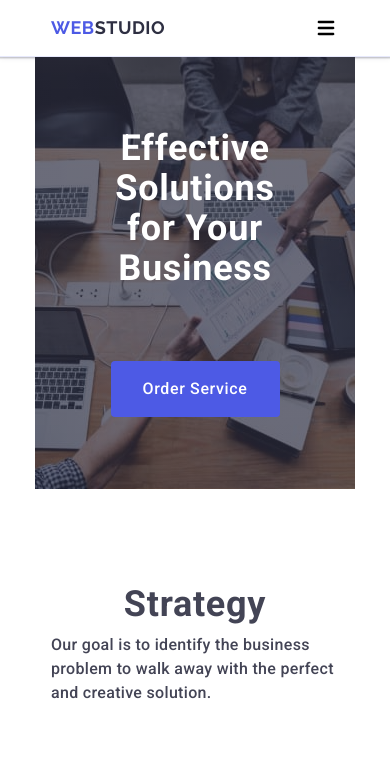
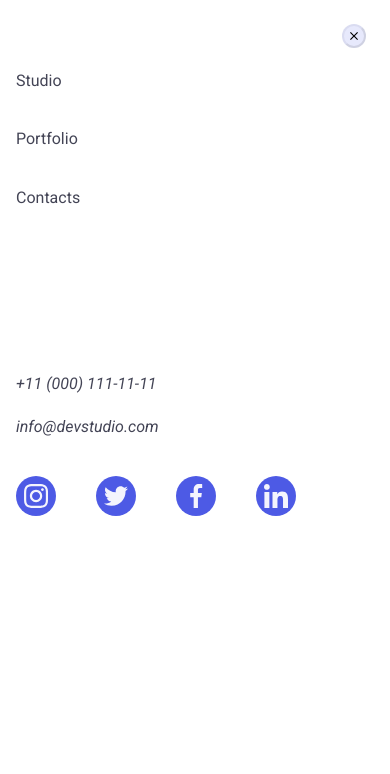
Before and after one commit to Yurii-Voronich/goit-markup-hw-06, a plain HTML site: page index.html in a window 390 px wide. Shown: the top 774 px of the page. Drawn offline with nearby package versions, Linux system fonts and the light colour scheme.

Commit message:
mobile-menu

```diff
--- a/css/styles.css
+++ b/css/styles.css
@@ -129,6 +129,7 @@ body {
   background-color: transparent;
   margin-top: 16px;
   margin-bottom: 16px;
+  line-height: 0;
 }
 /* tablet */
 @media screen and (min-width: 768px) {
@@ -708,6 +709,83 @@ footer .social-list-icons-item-link:focus {
 }
 /* ============================== /FOOTER =================================== */
 /* ============================= MODAL WiNDOW======================= */
+
+.mobile-menu {
+  position: fixed;
+  top: 0;
+  left: 0;
+  width: 100%;
+  height: 100%;
+  z-index: 999;
+  background-color: #ffffff;
+  /* padding-top: 24px;
+  padding-bottom: 40px; */
+  transform: translateX(100%);
+  transition: translateX 250ms cubic-bezier(0.4, 0, 0.2, 1);
+}
+.mobile-menu.is-open {
+  transform: translateX(0%);
+}
+.close-mobile-menu-button {
+  padding: 0;
+  line-height: 0;
+  border-radius: 50%;
+  background-color: #e7e9fc;
+  width: 24px;
+  height: 24px;
+  border-color: #2e2f421a;
+  position: absolute;
+  top: 24px;
+  right: 24px;
+}
+.mobile-menu-container {
+  width: 100%;
+  padding-left: 16px;
+  padding-right: 24px;
+  display: flex;
+  flex-direction: column;
+}
+
+.mobile-nav-list {
+  display: flex;
+  flex-direction: column;
+  gap: 40px;
+  padding-top: 72px;
+  margin-bottom: 168px;
+}
+.mobile-menu-social-list {
+  display: flex;
+  column-gap: 40px;
+  margin-bottom: 40px;
+}
+.mobile-adress-box {
+  margin-bottom: 40px;
+}
+.mobile-menu-social-list-item {
+  width: 40px;
+  height: 40px;
+}
+.mobile-adress-list {
+  display: flex;
+  flex-direction: column;
+  gap: 24px;
+}
+.moblie-menu-social-list-link {
+  display: flex;
+  justify-content: center;
+  align-items: center;
+  width: 100%;
+  height: 100%;
+  background-color: #4d5ae5;
+  border-radius: 50%;
+  transition: background-color 250ms cubic-bezier(0.4, 0, 0.2, 1);
+}
+@media screen and (min-width: 768px) {
+  .mobile-menu {
+    display: none;
+  }
+}
+/* ============================= MODAL WiNDOW======================= */
 .modal-overlay {
   position: fixed;
   background-color: rgba(46, 47, 66, 0.4);
@@ -721,7 +799,7 @@ footer .social-list-icons-item-link:focus {
   opacity: 0;
   pointer-events: none;
 }
-.is-open {
+.modal-overlay.is-open {
   opacity: 1;
   pointer-events: all;
 }
--- a/index.html
+++ b/index.html
@@ -24,11 +24,6 @@
           <a href="./index.html" class="page-header-logo">
             Web<span class="page-header-studio">Studio</span></a
           >
-          <button class="open-menu-button" type="button">
-            <svg class="open-menu-icon" width="24" height="24">
-              <use href="./images/icons.svg#icon-menu"></use>
-            </svg>
-          </button>
           <ul class="page-header-nav-list">
             <li class="page-header-nav-list-item">
               <a
@@ -45,7 +40,11 @@
             </li>
           </ul>
         </nav>
-
+        <button class="open-menu-button" type="button">
+          <svg class="open-menu-icon" width="24" height="24">
+            <use href="./images/icons.svg#icon-menu"></use>
+          </svg>
+        </button>
         <address class="header-address-box">
           <ul class="header-address-box-list">
             <li class="header-address-box-list-item">
@@ -434,7 +433,7 @@
             </li>
           </ul>
         </div>
-      </section>
+      </section> -->
     </main>
     <!----------------------------------------------------FOOTER ----------------------------------------------------------------->
     <!-- <footer class="page-footer">
@@ -503,8 +502,77 @@
         </div>
       </div>
     </footer> -->
+    <!------------------------------------------------------------------MOBILE MENU ------------------------------------------------------->
+    <div class="mobile-menu is-open">
+      <div class="mobile-menu-container">
+        <button class="close-mobile-menu-button" type="button">
+          <svg width="8" height="8">
+            <use href="./images/icons.svg#icon-close-cross"></use>
+          </svg>
+        </button>
+        <nav class="mobile-nav">
+          <ul class="mobile-nav-list">
+            <li class="mobile-nav-list-item">
+              <a href="./index.html" class="mobile-nav-list-link">Studio</a>
+            </li>
+            <li class="mobile-nav-list-item">
+              <a href="" class="mobile-nav-list-link">Portfolio</a>
+            </li>
+            <li class="mobile-nav-list-item">
+              <a href="" class="mobile-nav-list-link">Contacts</a>
+            </li>
+          </ul>
+        </nav>
+        <address class="mobile-adress-box">
+          <ul class="mobile-adress-list">
+            <li class="mobile-adress-list-item">
+              <a href="tel:+110001111111" class="mobile-adress-list-item-link"
+                >+11 (000) 111-11-11</a
+              >
+            </li>
+            <li class="mobile-adress-list-item">
+              <a
+                href="mailto:info@devstudio.com"
+                class="mobile-adress-list-item-link"
+                >info@devstudio.com</a
+              >
+            </li>
+          </ul>
+        </address>
+        <ul class="mobile-menu-social-list">
+          <li class="mobile-menu-social-list-item">
+            <a href="" class="moblie-menu-social-list-link">
+              <svg class="moble-menu-link-icon" width="24" height="24">
+                <use href="./images/icons.svg#icon-instagram"></use>
+              </svg>
+            </a>
+          </li>
+          <li class="mobile-menu-social-list-item">
+            <a href="" class="moblie-menu-social-list-link">
+              <svg class="moble-menu-link-icon" width="24" height="24">
+                <use href="./images/icons.svg#icon-twitter"></use>
+              </svg>
+            </a>
+          </li>
+          <li class="mobile-menu-social-list-item">
+            <a href="" class="moblie-menu-social-list-link">
+              <svg class="moble-menu-link-icon" width="24" height="24">
+                <use href="./images/icons.svg#icon-facebook"></use>
+              </svg>
+            </a>
+          </li>
+          <li class="mobile-menu-social-list-item">
+            <a href="" class="moblie-menu-social-list-link">
+              <svg class="moble-menu-link-icon" width="24" height="24">
+                <use href="./images/icons.svg#icon-linkedin"></use>
+              </svg>
+            </a>
+          </li>
+        </ul>
+      </div>
+    </div>
     <!------------------------------------------------------------------------- MODAL ------------------------------------------------------->
-    <!-- <div class="modal-overlay">
+    <div class="modal-overlay">
       <div class="modal-window">
         <button class="close-modal-window-button" type="button">
           <svg width="8" height="8" class="close-modal-window-icon">
@@ -584,7 +652,6 @@
           <button class="submit-modal-button" type="submit">Send</button>
         </form>
       </div>
-    </div> -->
+    </div>
   </body>
-  -->
 </html>
```
Lines whose indentation alone changed are shown as unchanged.
